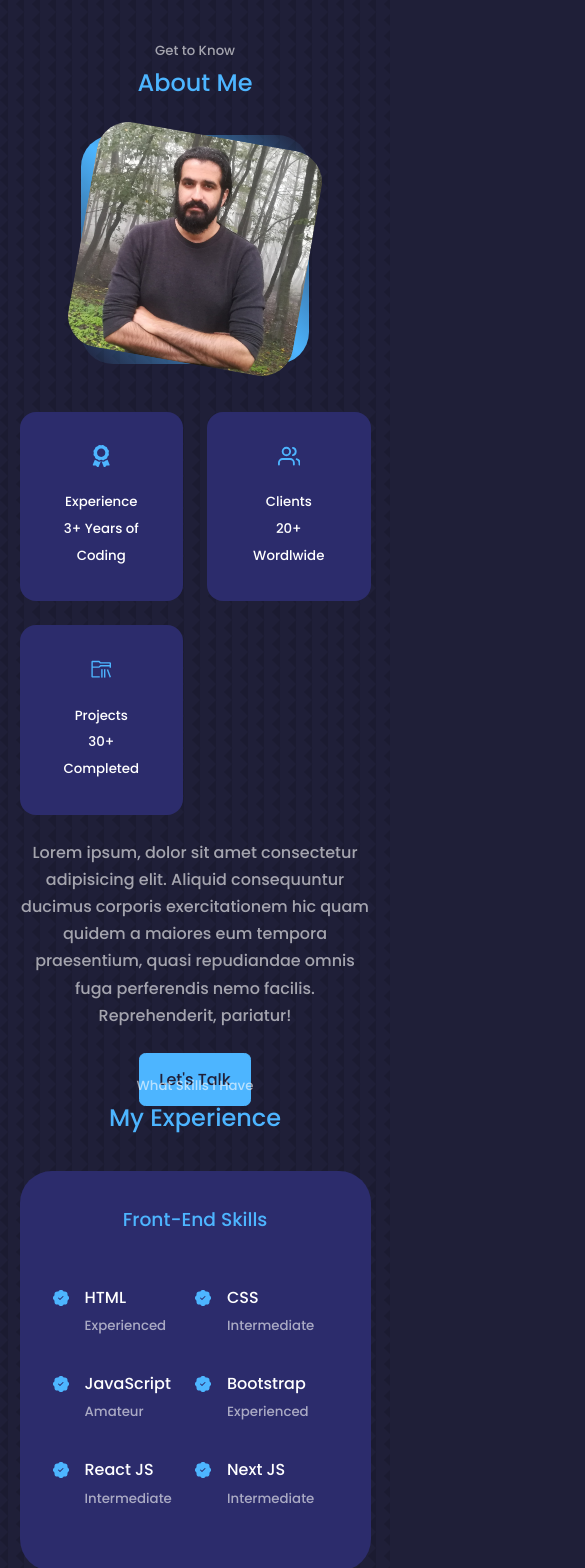
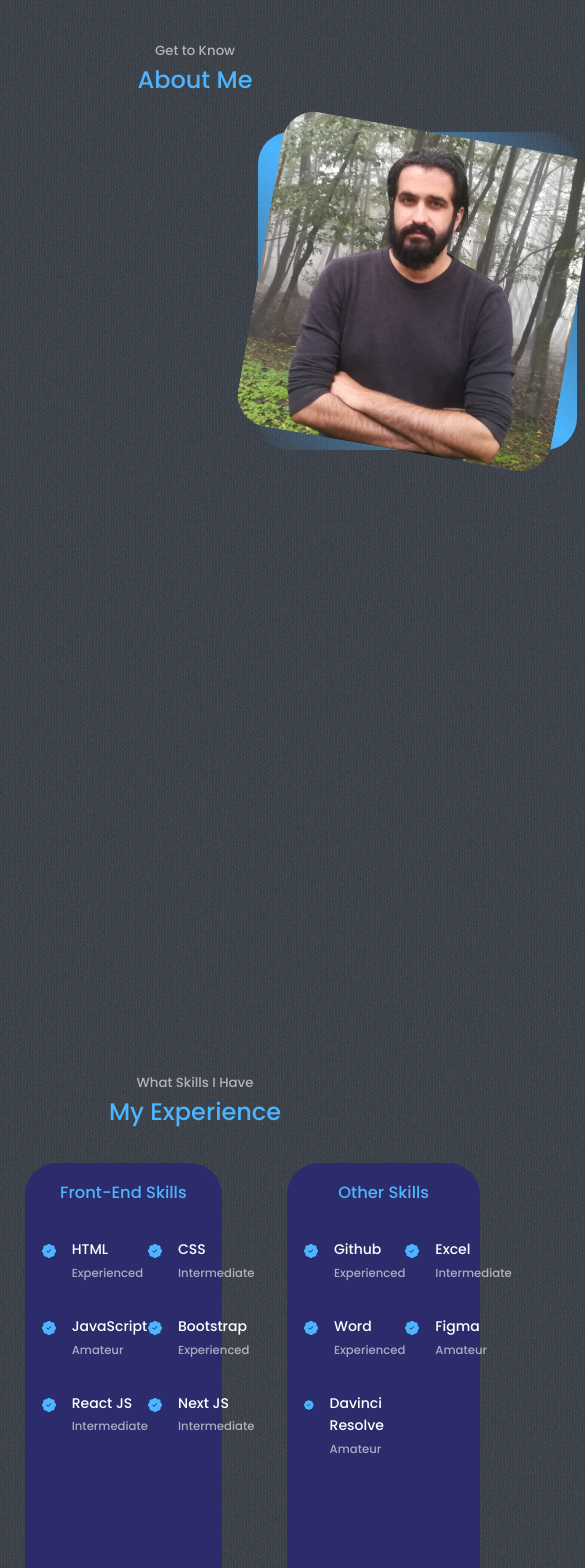
Before and after one commit to Persona743/landing-page-persona, a React (Vite) app: page / in a window 390 px wide. Shown: the part 900-2468 px from the top of the page, 585 px wide, since content can reach past the window. Built offline with nearby package versions, Linux system fonts and the light colour scheme.

Commit message:
md size queries added

```diff
--- a/src/App.css
+++ b/src/App.css
@@ -10,6 +10,7 @@
 
 html {
     scroll-behavior: smooth;
+    /* cursor: none; */
 }
 
 ::-webkit-scrollbar {
@@ -20,8 +21,8 @@ body {
     font-family: 'Poppins', sans-serif;
     background: var(--color-bg);
     color: var(--color-white);
-    line-height: 1.7;
-    background-image: url('/assets/images/bg-texture.png');
+    line-height: 1.6;
+    background-image: url('/assets/images/bg-texture2.png');
 }
 
 /* general styles */
--- a/src/App.jsx
+++ b/src/App.jsx
@@ -8,12 +8,15 @@ import {
     Navbar,
     Portfolio,
     Services,
-    Testimonial,
+    Testimonial
 } from './components';
+
+import AnimatedCursor from './animation/AnimatedCursor';
 
 export default function App() {
     return (
         <>
+            {/* <AnimatedCursor /> */}
             <Header />
             <Navbar />
             <About />
--- /dev/null
+++ b/src/animation/AnimatedCursor.jsx
@@ -0,0 +1,9 @@
+import React from 'react'
+
+import './animatedCursor.css'
+
+export default function AnimatedCursor() {
+  return (
+    <div>AnimatedCursor</div>
+  )
+}
--- a/src/components/about/about.css
+++ b/src/components/about/about.css
@@ -63,13 +63,13 @@
 /* media queries */
 @media screen and (max-width:1024px){
     .about__container{
-        grid-template-columns: 1fr;
+        grid-template-columns: 1fr 1fr;
         gap: 0;
     }
 
     .about__me{
-        width: 50%;
-        margin: 2rem auto 4rem;
+        width: 65%;
+        margin: 1rem auto 2rem;
     }
 
     .about__content p{
@@ -79,12 +79,13 @@
 
 @media screen and (max-width:600px){
     .about__me{
-        width: 65%;
+        width: 40%;
         margin: 0 auto 3rem;
     }
 
     .about__cards{
-        grid-template-columns: 1fr 1fr;
+        grid-template-columns: 1fr 1fr 1fr;
+        margin: 0.25rem;
     }
 
     .about__content{
--- a/src/components/contact/contact.css
+++ b/src/components/contact/contact.css
@@ -62,8 +62,9 @@ textarea {
 
 @media screen and (max-width:1024px) {
     .container.contact__container {
-        grid-template-columns: 1fr;
+        /* grid-template-columns: 1fr; */
         gap: 2rem;
+        font-size: 13px;
     }
 }
 
--- a/src/components/experience/Experience.jsx
+++ b/src/components/experience/Experience.jsx
@@ -69,7 +69,7 @@ export default function Experience() {
                     </div>
                 </div>
                 {/* ============================== */}
-                <div className="experience__backend">
+                <div className="experience__other">
                     <h3>Other Skills</h3>
                     <div className="experience__content">
                         <article className="experience__details">
--- a/src/components/experience/experience.css
+++ b/src/components/experience/experience.css
@@ -43,17 +43,15 @@
 /* media queries */
 @media screen and (max-width:1024px) {
     .experience__container {
-        grid-template-columns: 1fr;
+        grid-template-columns: 1fr 1fr;
+        gap: 0;
+        width: 100%;
     }
 
     .experience__container>div {
         width: 80%;
-        padding: 2rem;
         margin: 0 auto;
-    }
-
-    .experience__content {
-        padding: 1rem;
+        font-size: 14px;
     }
 }
 
@@ -63,7 +61,6 @@
     }
 
     .experience__container > div{
-        width: 100%;
-        padding: 2rem 1rem;
+        padding: 1rem 1rem;
     }
 }
--- a/src/components/portfolio/portfolio.css
+++ b/src/components/portfolio/portfolio.css
@@ -1,10 +1,10 @@
-.portfolio__container{
+.portfolio__container {
     display: grid;
-    grid-template-columns: repeat(3,1fr);
+    grid-template-columns: repeat(3, 1fr);
     gap: 2.5rem;
 }
 
-.portfolio__item{
+.portfolio__item {
     background: var(--color-bg-variant);
     padding: 1.3rem;
     border-radius: 1rem;
@@ -14,21 +14,22 @@
     place-items: center;
 }
 
-.portfolio__item:hover{
+.portfolio__item:hover {
     border-color: var(--color-primary-variant);
     background: transparent;
 }
 
-.portfolio__item-image{
+.portfolio__item-image {
     border-radius: 0.75rem;
     overflow: hidden;
     /* height: 50%; */
 }
 
-.portfolio__item h3{
+.portfolio__item h3 {
     margin: 1.2rem 0 2rem;
 }
-.portfolio__item-cta{
+
+.portfolio__item-cta {
     display: flex;
     gap: 1rem;
     margin-bottom: 1rem;
@@ -36,14 +37,29 @@
 
 /* media queries */
 @media screen and (max-width:1024px) {
-    .portfolio__container{
-        grid-template-columns: 1fr 1fr;
-        gap: 1.2rem;
+    .portfolio__container {
+        grid-template-columns: repeat(3, 1fr);
+        ;
+        gap: 1rem;
+    }
+
+    .portfolio__item {
+        height: 38vh;
+        font-size: 10px;
+    }
+
+    .portfolio__item-image{
+        width: 10rem;
+        height: 7rem;
+    }
+
+    .portfolio__item-cta{
+        font-size: 10px;
     }
 }
 
 @media screen and (max-width:600px) {
-    .portfolio__container{
+    .portfolio__container {
         grid-template-columns: 1fr;
         gap: 1rem;
     }
--- a/src/components/services/services.css
+++ b/src/components/services/services.css
@@ -54,12 +54,20 @@
 
 @media screen and (max-width:1024px) {
     .services__container{
-        grid-template-columns: 1fr 1fr;
+        grid-template-columns: 1fr 1fr 1fr;
         gap: 2rem;
     }
 
+    .service__list-icon{
+        font-size: 25px;
+    }
+
+    .service__list p{
+        font-size: 12px;
+    }
+
     .service{
-        height: auto;
+        height: 78vh;
     }
 }
 
--- a/src/components/testimonial/Testimonial.jsx
+++ b/src/components/testimonial/Testimonial.jsx
@@ -35,7 +35,7 @@ const data = [
 
 export default function Testimonial() {
     return (
-        <section id="testimonial">
+        <section id="testimonials">
             <h5>Review from clients</h5>
             <h2>Testimonial</h2>
 
--- a/src/index.css
+++ b/src/index.css
@@ -14,9 +14,9 @@
   --container-width-md: 86%;
   --container-width-sm: 90%;
 
-  /* font-synthesis: none;
+  font-synthesis: none;
   text-rendering: optimizeLegibility;
   -webkit-font-smoothing: antialiased;
   -moz-osx-font-smoothing: grayscale;
-  -webkit-text-size-adjust: 100%; */
+  -webkit-text-size-adjust: 100%;
 }
```
Also changed, not shown: public/assets/images/bg-texture2.png (added), src/animation/animatedCursor.css (added).
